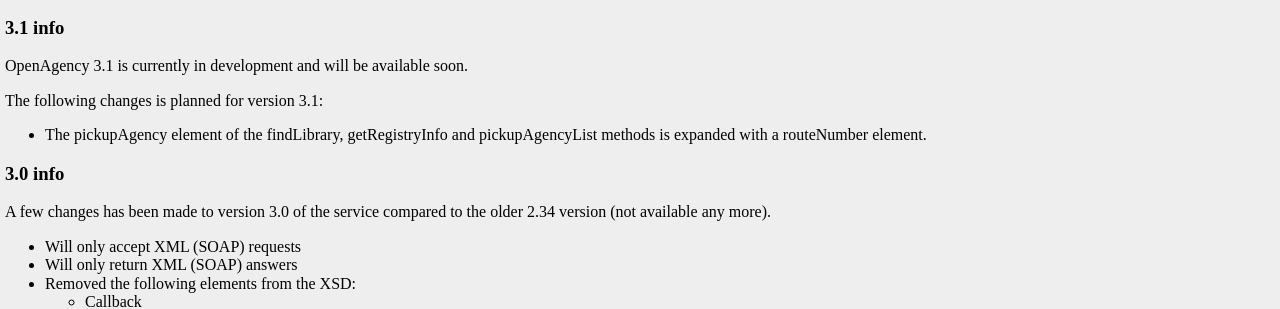
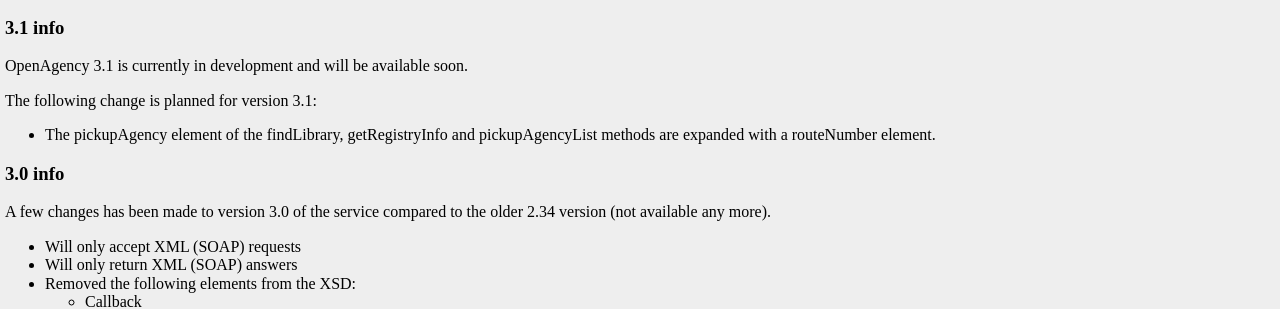
Before and after one commit to DBCDK/dbcdk.github.io, a Jekyll site: the page built from OpenAgency.md, in a window 1280 px wide and 900 px high. Shown: the part 359-668 px from the top of the window. Built offline with Jekyll 4.4.1, drawn with Linux system fonts in a browser that asks for light colours; nearby versions of some CDN libraries; our own code applies the rules of GitHub Pages for plain Markdown files.

```diff
--- a/OpenAgency.md
+++ b/OpenAgency.md
@@ -26,9 +26,9 @@
 ### 3.1 info
 OpenAgency 3.1 is currently in development and will be available soon.
 
-The following changes is planned for version 3.1:
+The following change is planned for version 3.1:
 * The pickupAgency element of the findLibrary, getRegistryInfo and pickupAgencyList
-methods is expanded with a routeNumber element.
+methods are expanded with a routeNumber element.
 
 ### 3.0 info
 A few changes has been made to version 3.0 of the service compared to the older 2.34 version (not available any more).
```
